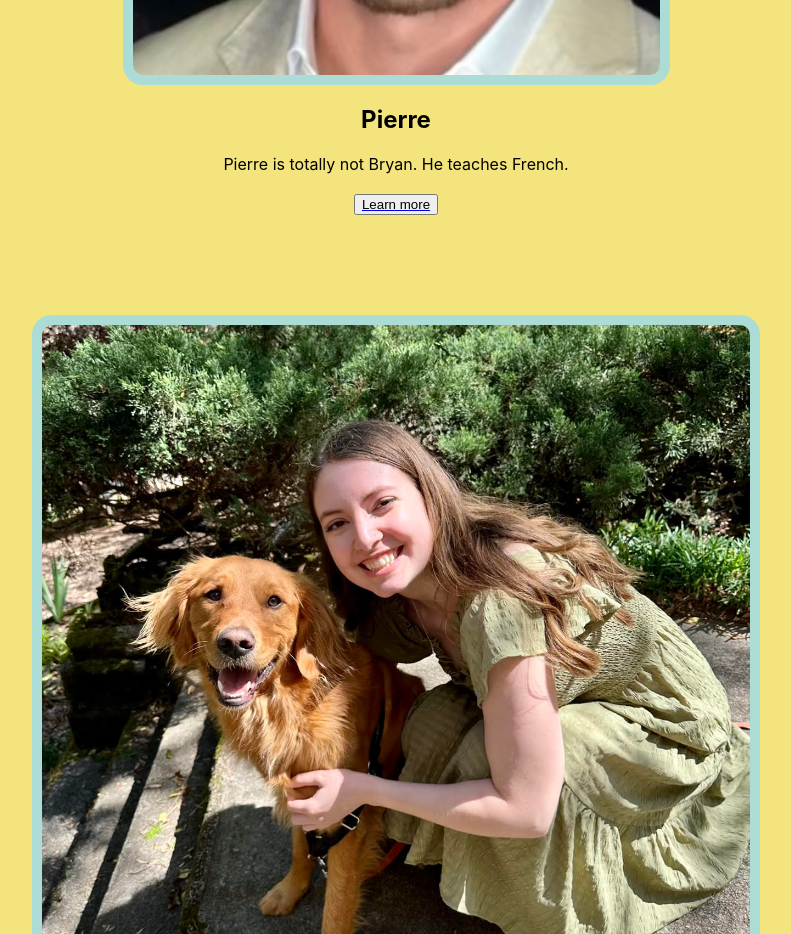
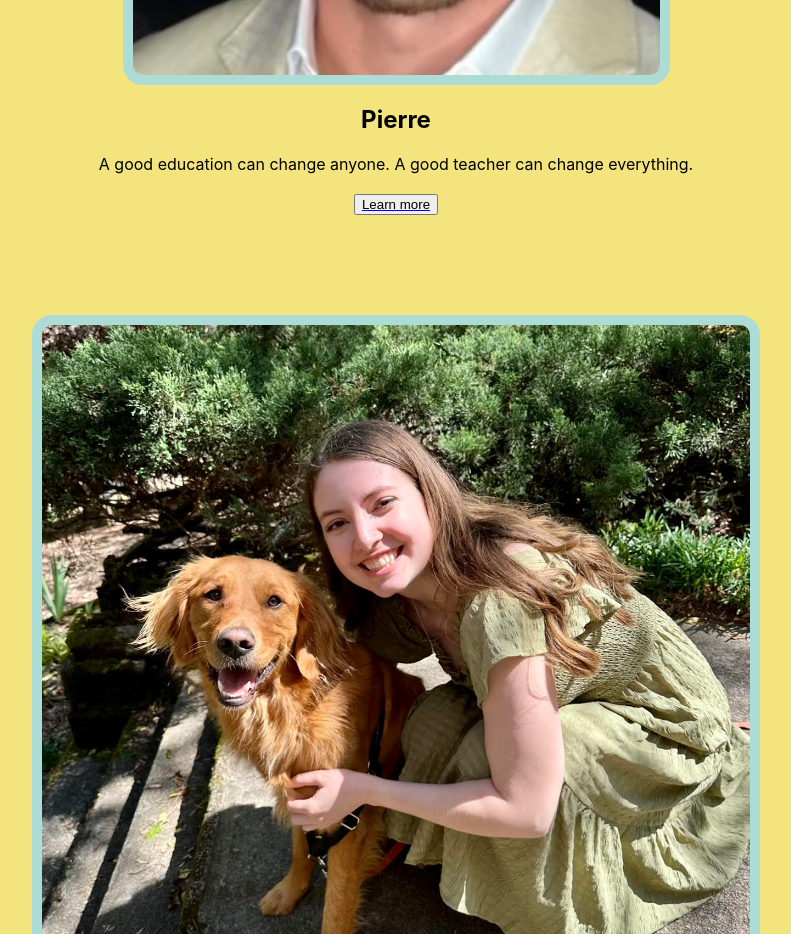
Before and after one commit to thebobfather2/tuterapp, a React (Create React App) app in the folder client/: page /tuters in a window 1280 px wide. Shown: the part 1440-2374 px from the top of the page, without its empty margins (244-1035 px from the left). Built offline with nearby package versions, Linux system fonts and the light colour scheme.

Commit message:
fixed pierre description

```diff
--- a/client/src/pages/tuters.js
+++ b/client/src/pages/tuters.js
@@ -17,7 +17,7 @@ const tuters = () => {
                 imageUrl="/img/tuter2.png"
                 imageAlt="Pierre"
                 title="Pierre"
-                description="Pierre is totally not Bryan. He teaches French."
+                description="A good education can change anyone. A good teacher can change everything."
                 buttonText="Learn more"
                 buttonUrl="https://github.com/thebobfather2"
             />
```
